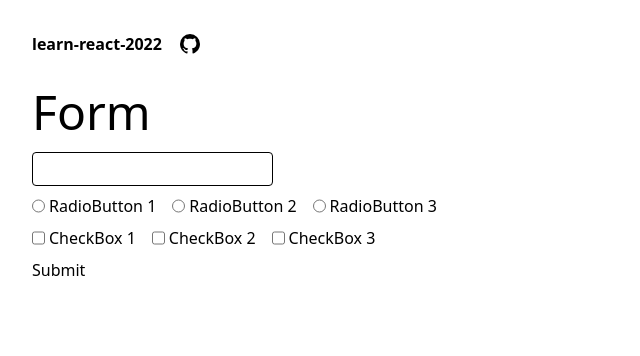
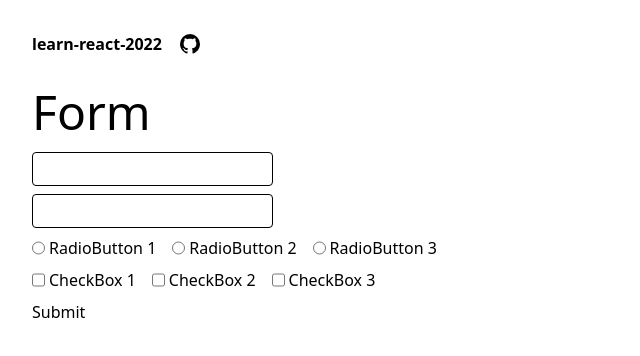
Before and after one commit to ykob/learn-react-2022, a React (Create React App) app: page /form in a window 1280 px wide. Shown: the top 356 px of the page, without its empty margins (0-640 px from the left). Built offline with nearby package versions, Linux system fonts and the light colour scheme.

Commit message:
added InputText that has number type on Form page.

```diff
--- a/src/views/Form.tsx
+++ b/src/views/Form.tsx
@@ -16,7 +16,10 @@ export function Form() {
       <h1 className="text-5xl mb-4">Form</h1>
       <form onSubmit={onSubmit} ref={ref}>
         <div className="mb-2">
-          <InputText type="text" name="text" />
+          <InputText name="text" />
+        </div>
+        <div className="mb-2">
+          <InputText type="number" name="number" />
         </div>
         <div className="flex gap-4 mb-2">
           <RadioButton
```
